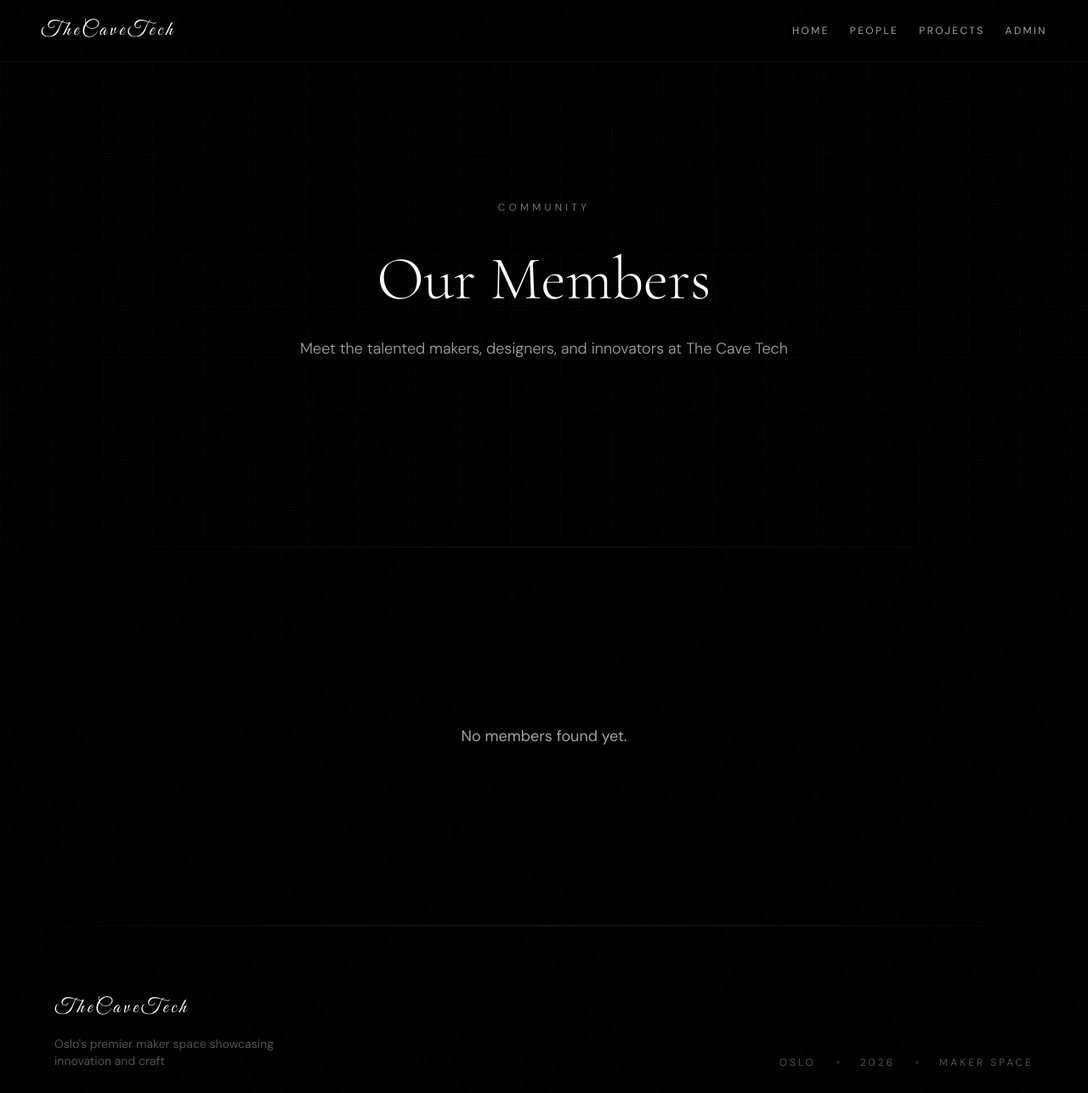
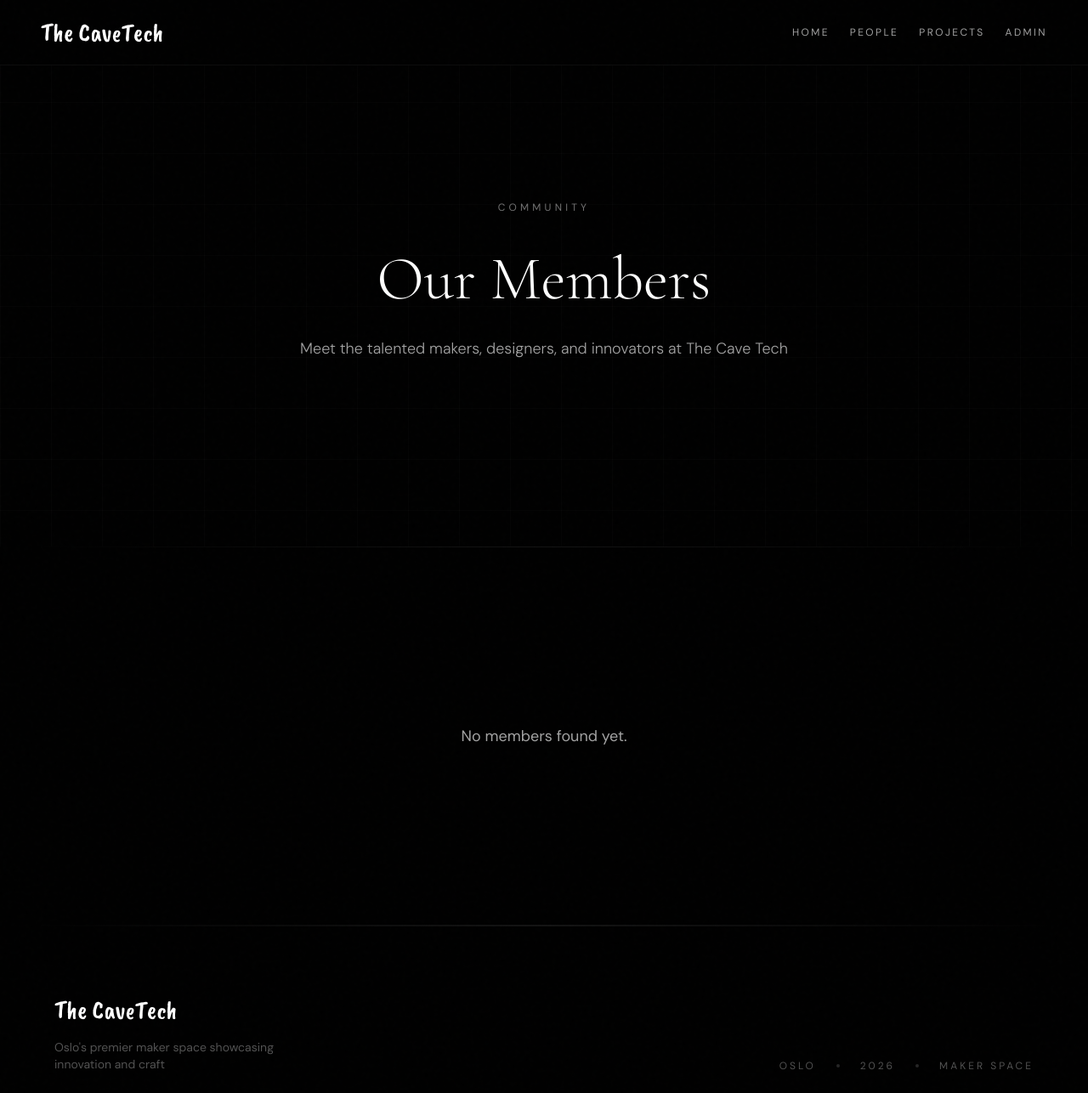
Before and after one commit to The-Cave-Tech/cavetechlabsweb, a Django app: page /people/ in a window 1280 px wide. Shown: the whole page at 85% size. Run offline with Django 4.2, Linux system fonts and the light colour scheme; data that the repository does not hold is empty; some libraries are stand-ins or nearby versions; some web fonts are replaced.

Commit message:
Add Dream Avenue custom font and update logo styling

```diff
--- a/templates/base.html
+++ b/templates/base.html
@@ -7,8 +7,18 @@
   <script src="https://cdn.tailwindcss.com"></script>
   <link rel="preconnect" href="https://fonts.googleapis.com">
   <link rel="preconnect" href="https://fonts.gstatic.com" crossorigin>
-  <link href="https://fonts.googleapis.com/css2?family=Cormorant+Garamond:wght@300;400;500&family=DM+Sans:wght@300;400;500;600&family=Great+Vibes&display=swap" rel="stylesheet">
+  <link href="https://fonts.googleapis.com/css2?family=Cormorant+Garamond:wght@300;400;500&family=DM+Sans:wght@300;400;500;600&display=swap" rel="stylesheet">
   <style>
+        @font-face {
+            font-family: 'Dream Avenue';
+            src: url('/static/fonts/dream-avenue.woff2') format('woff2'),
+                 url('/static/fonts/dream-avenue.woff') format('woff'),
+                 url('/static/fonts/dream-avenue.ttf') format('truetype');
+            font-weight: normal;
+            font-style: normal;
+            font-display: swap;
+        }
+
         body {
             box-sizing: border-box;
         }
@@ -16,7 +26,7 @@
         :root {
             --font-primary: 'DM Sans', sans-serif;
             --font-display: 'Cormorant Garamond', serif;
-            --font-logo: 'Great Vibes', cursive;
+            --font-logo: 'Dream Avenue', serif;
         }
 
         * {
@@ -145,7 +155,7 @@
         <header class="fixed top-0 left-0 right-0 z-50 bg-black/80 backdrop-blur-sm border-b border-white/5">
             <nav class="max-w-7xl mx-auto px-6 md:px-12 py-5 flex justify-between items-center">
                 <div class="flex items-center gap-3">
-                    <span class="text-2xl font-light tracking-wide" style="font-family: var(--font-logo); letter-spacing: 0.15em;">TheCaveTech</span>
+                    <span class="text-3xl font-light" style="font-family: var(--font-logo);">The CaveTech</span>
                 </div>
                 <div class="flex items-center gap-6 font-primary text-xs tracking-[0.2em] uppercase">
                     <a href="{% url 'cavetechapp:index' %}" class="text-neutral-400 hover:text-white transition-colors">Home</a>
@@ -167,7 +177,7 @@
                 <div class="flex flex-col md:flex-row justify-between items-start md:items-end gap-8">
                     <div>
                         <div class="flex items-center gap-2 mb-4">
-                            <span class="text-2xl font-light tracking-wide" style="font-family: var(--font-logo); letter-spacing: 0.15em;">TheCaveTech</span>
+                            <span class="text-3xl font-light" style="font-family: var(--font-logo);">The CaveTech</span>
                         </div>
                         <p class="text-neutral-600 text-sm max-w-xs font-primary">Oslo's premier maker space showcasing innovation and craft</p>
                     </div>
```
Also changed, not shown: static/fonts/dream-avenue.ttf (added).
